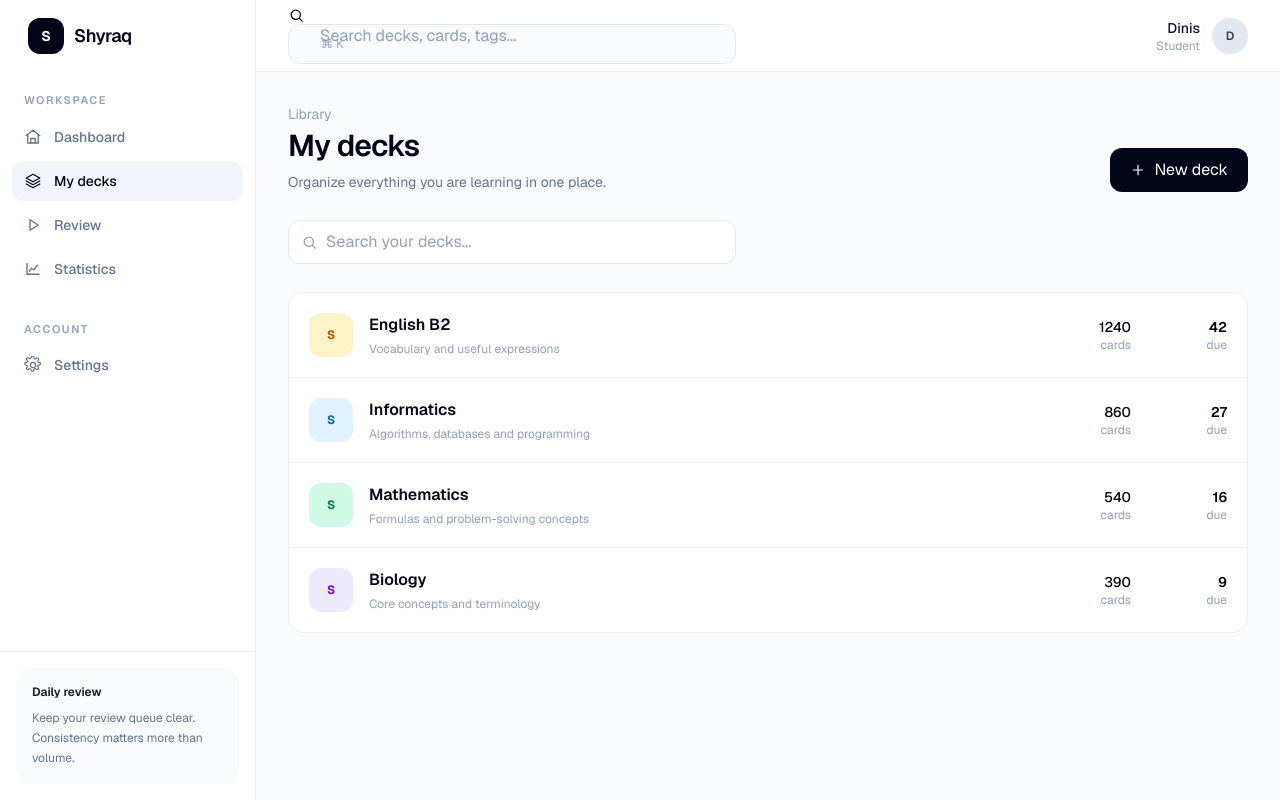
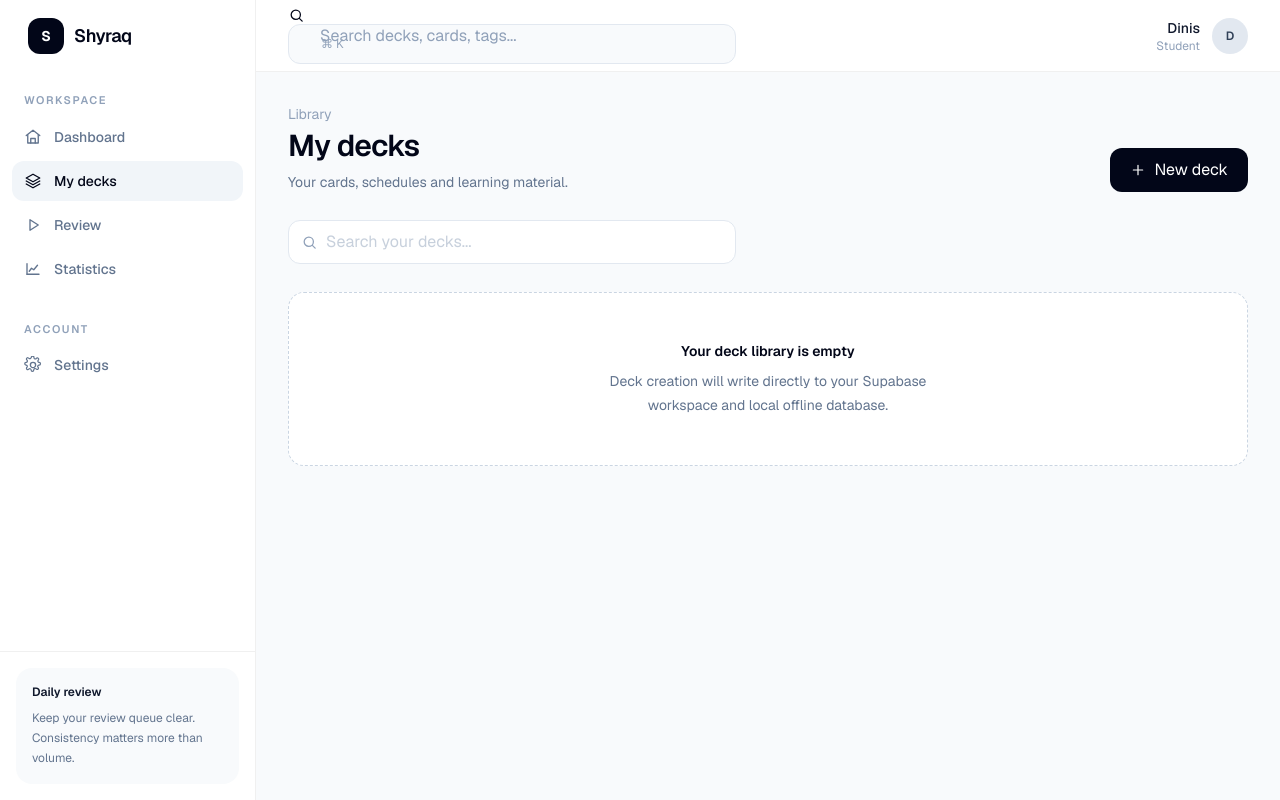
Before and after one commit to Dinislam2009/shyraq, a Next.js app: page /decks in a window 1280 px wide. Built offline with nearby package versions, Linux system fonts and the light colour scheme.

Commit message:
feat: move src/app/decks/page.tsx toward real data architecture

```diff
--- a/src/app/decks/page.tsx
+++ b/src/app/decks/page.tsx
@@ -1,28 +1,3 @@
-import Link from "next/link";
 import { AppShell } from "@/components/app-shell";
 import { PlusIcon, SearchIcon } from "@/components/icons";
-import { demoDecks } from "@/lib/demo-data";
-
-export default function DecksPage() {
-  return (
-    <AppShell>
-      <div className="mx-auto max-w-7xl px-5 py-8 sm:px-8">
-        <div className="flex flex-col justify-between gap-5 sm:flex-row sm:items-end">
-          <div><p className="text-sm text-slate-400">Library</p><h1 className="mt-1 text-3xl font-semibold tracking-tight">My decks</h1><p className="mt-2 text-sm text-slate-500">Organize everything you are learning in one place.</p></div>
-          <button className="inline-flex h-11 items-center justify-center gap-2 rounded-xl bg-slate-950 px-5 text-sm font-semibold text-white hover:bg-slate-800"><PlusIcon size={16} />New deck</button>
-        </div>
-        <div className="my-7 flex h-11 max-w-md items-center gap-2 rounded-xl border border-slate-200 bg-white px-3 text-slate-400"><SearchIcon size={17} /><input placeholder="Search your decks..." className="min-w-0 flex-1 bg-transparent text-sm outline-none placeholder:text-slate-400" /></div>
-        <div className="overflow-hidden rounded-2xl border border-black/[0.06] bg-white">
-          {demoDecks.map((deck, index) => (
-            <Link href={`/decks/${deck.id}`} key={deck.id} className={`flex items-center gap-4 p-5 transition hover:bg-slate-50 ${index ? "border-t border-black/[0.05]" : ""}`}>
-              <div className={`flex h-11 w-11 shrink-0 items-center justify-center rounded-xl text-xs font-bold ${deck.color}`}>S</div>
-              <div className="min-w-0 flex-1"><h2 className="font-semibold">{deck.name}</h2><p className="mt-1 truncate text-xs text-slate-400">{deck.description}</p></div>
-              <div className="hidden text-right sm:block"><p className="text-sm font-medium">{deck.cards}</p><p className="text-xs text-slate-400">cards</p></div>
-              <div className="w-20 text-right"><p className="text-sm font-semibold">{deck.due}</p><p className="text-xs text-slate-400">due</p></div>
-            </Link>
-          ))}
-        </div>
-      </div>
-    </AppShell>
-  );
-}
+export default function DecksPage(){return <AppShell><div className="mx-auto max-w-7xl px-5 py-8 sm:px-8"><div className="flex flex-col justify-between gap-5 sm:flex-row sm:items-end"><div><p className="text-sm text-slate-400">Library</p><h1 className="mt-1 text-3xl font-semibold tracking-tight">My decks</h1><p className="mt-2 text-sm text-slate-500">Your cards, schedules and learning material.</p></div><button className="inline-flex h-11 items-center justify-center gap-2 rounded-xl bg-slate-950 px-5 text-sm font-semibold text-white hover:bg-slate-800"><PlusIcon size={16}/>New deck</button></div><div className="my-7 flex h-11 max-w-md items-center gap-2 rounded-xl border border-slate-200 bg-white px-3 text-slate-400"><SearchIcon size={17}/><input placeholder="Search your decks..." className="min-w-0 flex-1 bg-transparent text-sm outline-none"/></div><div className="rounded-2xl border border-dashed border-slate-300 bg-white p-12 text-center"><div className="text-sm font-semibold">Your deck library is empty</div><p className="mx-auto mt-2 max-w-sm text-sm leading-6 text-slate-500">Deck creation will write directly to your Supabase workspace and local offline database.</p></div></div></AppShell>}
```
